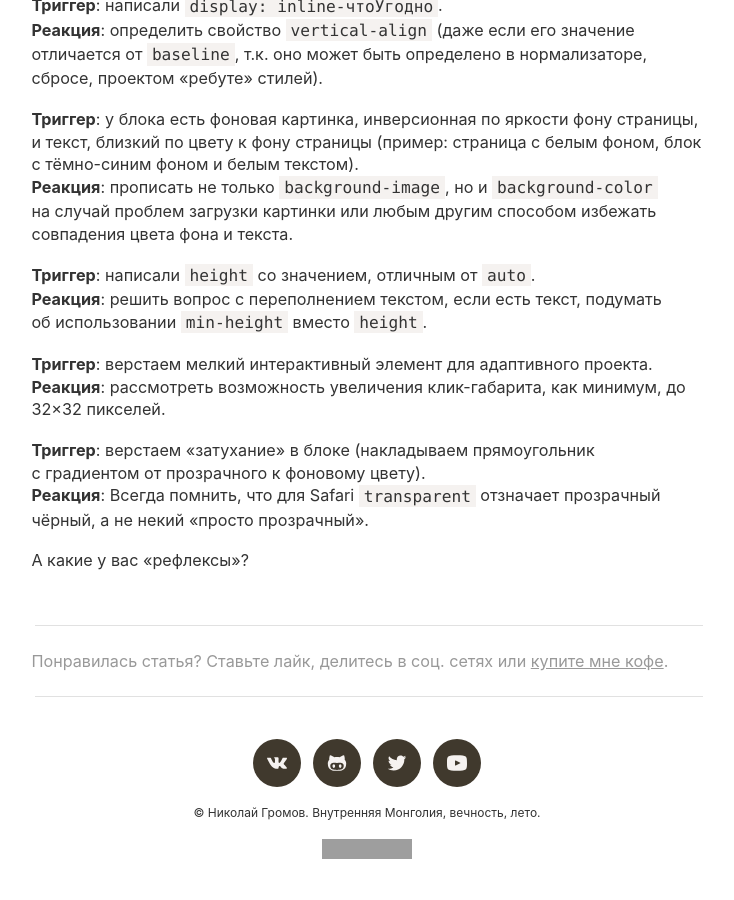
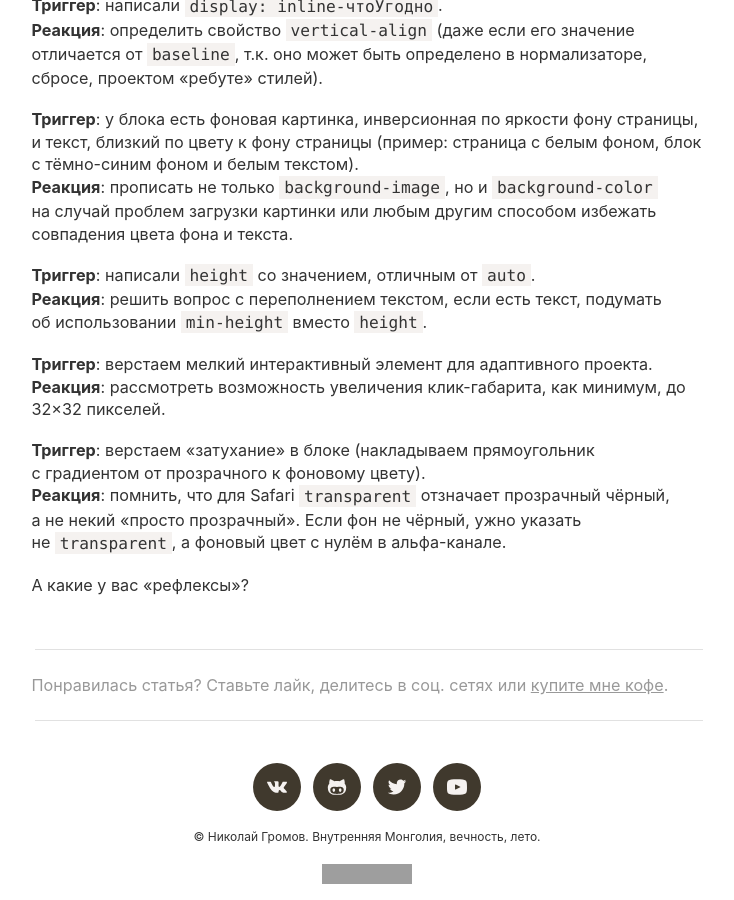
Before and after one commit to nicothin/nicothin.github.io, a Jekyll site: the page built from _posts/2019-03-31-reflex.md, in a window 1280 px wide and 900 px high, scrolled down 1183 px. Shown: the whole window, without its empty margins (273-1007 px from the left). Built offline with Jekyll 4.4.1, drawn with Linux system fonts in a browser that asks for light colours; comment, search, counter and statistics services are not loaded; before the commit the page ends 2059 px from its top, so only the background shows below that; grey boxes are pictures that could not be loaded.

Commit message:
Update 2019-03-31-reflex.md

```diff
--- a/_posts/2019-03-31-reflex.md
+++ b/_posts/2019-03-31-reflex.md
@@ -46,6 +46,6 @@ pict:       "bg-reflex.jpg"
 <b>Реакция</b>: рассмотреть возможность увеличения клик-габарита, как минимум, до 32×32 пикселей.
 
 <b>Триггер</b>: верстаем «затухание» в блоке (накладываем прямоугольник с градиентом от прозрачного к фоновому цвету). <br>
-<b>Реакция</b>: Всегда помнить, что для Safari `transparent` отзначает прозрачный чёрный, а не некий «просто прозрачный».
+<b>Реакция</b>: помнить, что для Safari `transparent` отзначает прозрачный чёрный, а не некий «просто прозрачный». Если фон не чёрный, ужно указать не `transparent`, а фоновый цвет с нулём в альфа-канале.
 
 А какие у вас «рефлексы»?
```
